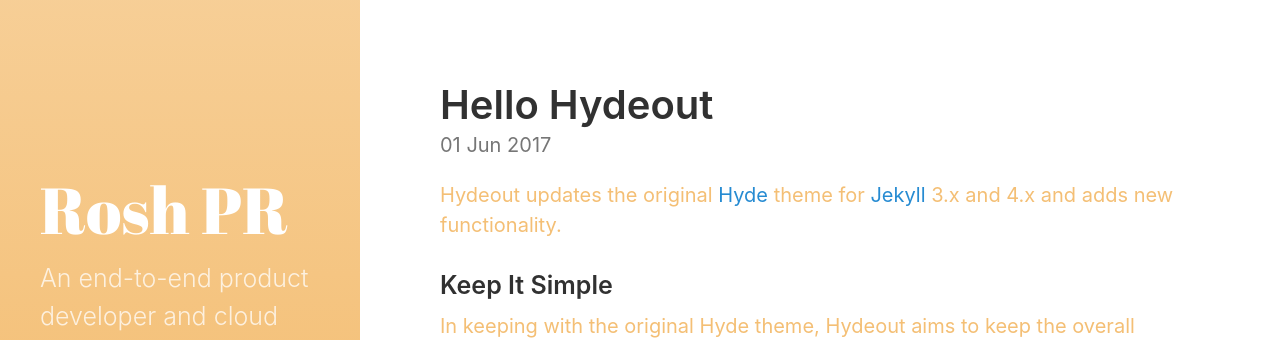
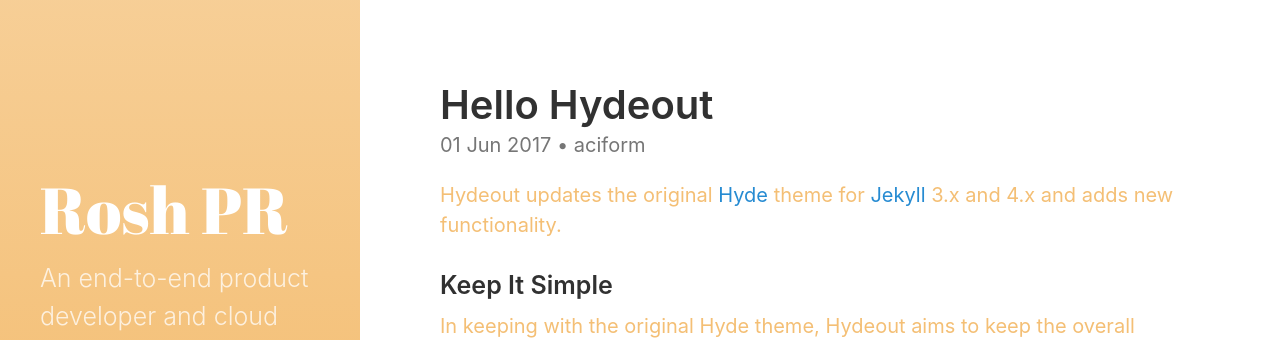
Before and after one commit to roshpr/roshpr.github.com, a Jekyll site: the page built from _posts/2017-06-01-hello-hydeout.md, in a window 1280 px wide and 900 px high. Shown: the top 340 px of the window. Built offline with Jekyll 4.4.1, drawn with Linux system fonts in a browser that asks for light colours.

Commit message:
add category to page

```diff
--- a/_posts/2017-06-01-hello-hydeout.md
+++ b/_posts/2017-06-01-hello-hydeout.md
@@ -1,6 +1,8 @@
 ---
 layout: post
 title: Hello Hydeout
+categories:
+  - aciform
 excerpt_separator:  <!--more-->
 ---
 
```
